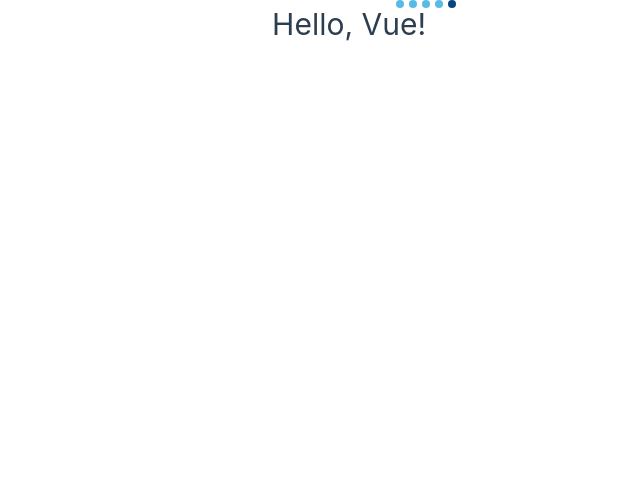
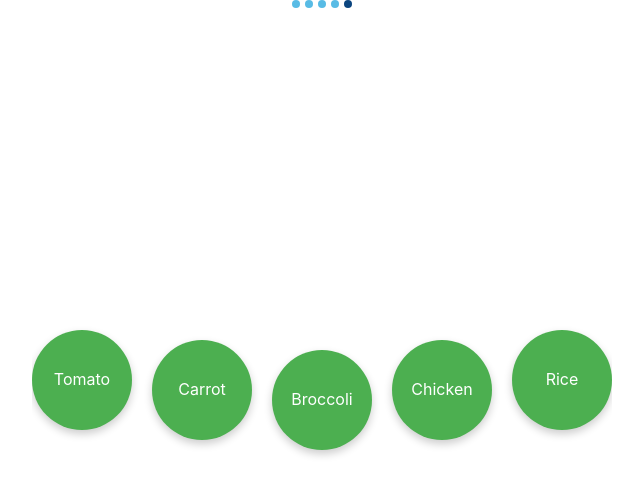
Before and after one commit to Ch1ldKing/food, a Vue app in the folder front_end/food_front/: page /linked in a window 1280 px wide. Shown: the top 496 px of the page, without its empty margins (28-671 px from the left). Built offline with nearby package versions, Linux system fonts and the light colour scheme.

Commit message:
最后一页CSS

```diff
--- a/front_end/food_front/src/components/Basket.vue
+++ b/front_end/food_front/src/components/Basket.vue
@@ -6,6 +6,17 @@
 
   <script setup>
   import basketImage from '@/assets/food_img/basket.png'
+
+  import { useRouter } from 'vue-router';
+
+
+
+  const router = useRouter();
+
+  const goToLastPage = () => {
+  router.push({ name: 'linked' }); // 使用路由名称进行跳转
+};
+
   </script>
 
   <style scoped>
@@ -16,6 +27,8 @@
     width: 80px;
     height: 80px;
     /* 可以根据需要调整宽度和高度 */
+    cursor: pointer; /* 添加手型光标 */
+    /* 可以根据需要调整宽度和高度 */
   }
 
   .basket-image {
--- a/front_end/food_front/src/router/index.ts
+++ b/front_end/food_front/src/router/index.ts
@@ -3,6 +3,8 @@
 import FoodPotPage from '../views/FoodPotPage.vue'
 import testpage from '../views/Test.vue'
 import Cooking from '../views/Cooking.vue'
+import linked from '@/views/linked.vue';
+
 const router = createRouter({
   history: createWebHistory(import.meta.env.BASE_URL),
   routes: [
--- a/front_end/food_front/src/views/linked.vue
+++ b/front_end/food_front/src/views/linked.vue
@@ -1,15 +1,90 @@
 <template>
-    <div id="app">
-      <h1>{{ message }}</h1>
+  <div class="linked-page">
+    <div
+      class="bubble"
+      v-for="(food, index) in foods"
+      :key="index"
+      :style="{ animationDelay: `${index * 0.5}s` }"
+      @click="handleClick(index)"
+      :class="{ active: activeIndex === index }"
+    >
+      <p>{{ food }}</p>
     </div>
-  </template>
+  </div>
+</template>
 
-  <script>
-  export default {
-    data() {
-      return {
-        message: 'Hello, Vue!'
-      };
-    }
-  };
-  </script>
+<script setup>
+import { ref } from 'vue';
+
+const foods = ref([
+  'Tomato',
+  'Carrot',
+  'Broccoli',
+  'Chicken',
+  'Rice'
+]);
+
+const activeIndex = ref(null);
+
+const handleClick = (index) => {
+  activeIndex.value = index;
+  setTimeout(() => {
+    activeIndex.value = null;
+  }, 300); // 恢复初始状态的时间
+};
+</script>
+
+<style scoped>
+.linked-page {
+  display: flex;
+  justify-content: center;
+  align-items: center;
+  height: 100vh;
+  text-align: center;
+  flex-wrap: wrap; /* 允许换行 */
+  gap: 20px; /* 气泡之间的间距 */
+}
+
+.bubble {
+  display: flex;
+  justify-content: center;
+  align-items: center;
+  width: 100px;
+  height: 100px;
+  border-radius: 50%;
+  background-color: #4CAF50;
+  color: white;
+  font-size: 16px;
+  box-shadow: 0 4px 8px rgba(0, 0, 0, 0.2);
+  animation: moveUpDown 2s infinite ease-in-out;
+  transition: transform 0.3s, background-color 0.3s; /* 添加过渡效果 */
+}
+
+.bubble:active, .bubble.active {
+  transform: scale(2);
+  background-color: #FF5722; /* 点击时的颜色变化 */
+}
+
+/* 定义上下运动的动画 */
+@keyframes moveUpDown {
+  0%, 100% {
+    transform: translateY(0);
+  }
+  50% {
+    transform: translateY(-20px);
+  }
+}
+
+/* 移动端适配样式 */
+@media (max-width: 600px) {
+  .linked-page {
+    gap: 20px; /* 减少气泡之间的间距 */
+  }
+
+  .bubble {
+    width: 80px; /* 调整气泡大小以适应小屏幕 */
+    height: 80px;
+    font-size: 14px; /* 调整字体大小 */
+  }
+}
+</style>
```
